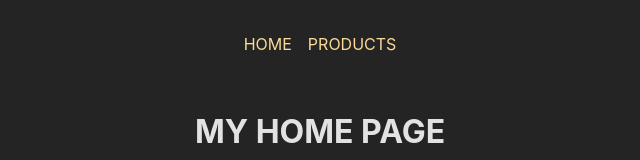
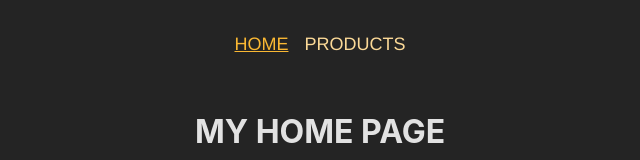
Before and after one commit to Rbravolibtech/ReactRouter-21, a React (Create React App) app: page / in a window 1280 px wide. Shown: the top 160 px of the page, without its empty margins (320-960 px from the left). Built offline with nearby package versions, Linux system fonts and the light colour scheme.

Commit message:
added styling and added navigation links

```diff
--- a/src/components/MainNavigation.js
+++ b/src/components/MainNavigation.js
@@ -1,5 +1,4 @@
-import { Link } from "react-router-dom";
-
+import { NavLink } from "react-router-dom";
 import classes from "./MainNavigation.module.css";
 
 function MainNavigation() {
@@ -8,14 +7,30 @@
 			<nav>
 				<ul className={classes.list}>
 					<li>
-						<Link to="/">HOME</Link>
+						<NavLink
+							to="/"
+							className={({ isActive }) =>
+								isActive ? classes.active : undefined
+							}
+							end
+						>
+							HOME
+						</NavLink>
 					</li>
 					<li>
-						<Link to="/products">PRODUCTS</Link>
+						<NavLink
+							to="/products"
+							className={({ isActive }) =>
+								isActive ? classes.active : undefined
+							}
+						>
+							PRODUCTS
+						</NavLink>
 					</li>
 				</ul>
 			</nav>
 		</header>
 	);
 }
+
 export default MainNavigation;
--- a/src/components/MainNavigation.module.css
+++ b/src/components/MainNavigation.module.css
@@ -4,6 +4,8 @@
 	padding: 2rem;
 	display: flex;
 	justify-content: center;
+	font-size: large;
+	font-family: "Franklin Gothic Medium", "Arial Narrow", Arial, sans-serif;
 }
 
 .list {
@@ -21,3 +23,8 @@
 	color: var(--color-primary-800);
 	text-decoration: underline;
 }
+
+.list a:hover,
+.list a.active {
+	color: var(--color-primary-800);
+}
```
